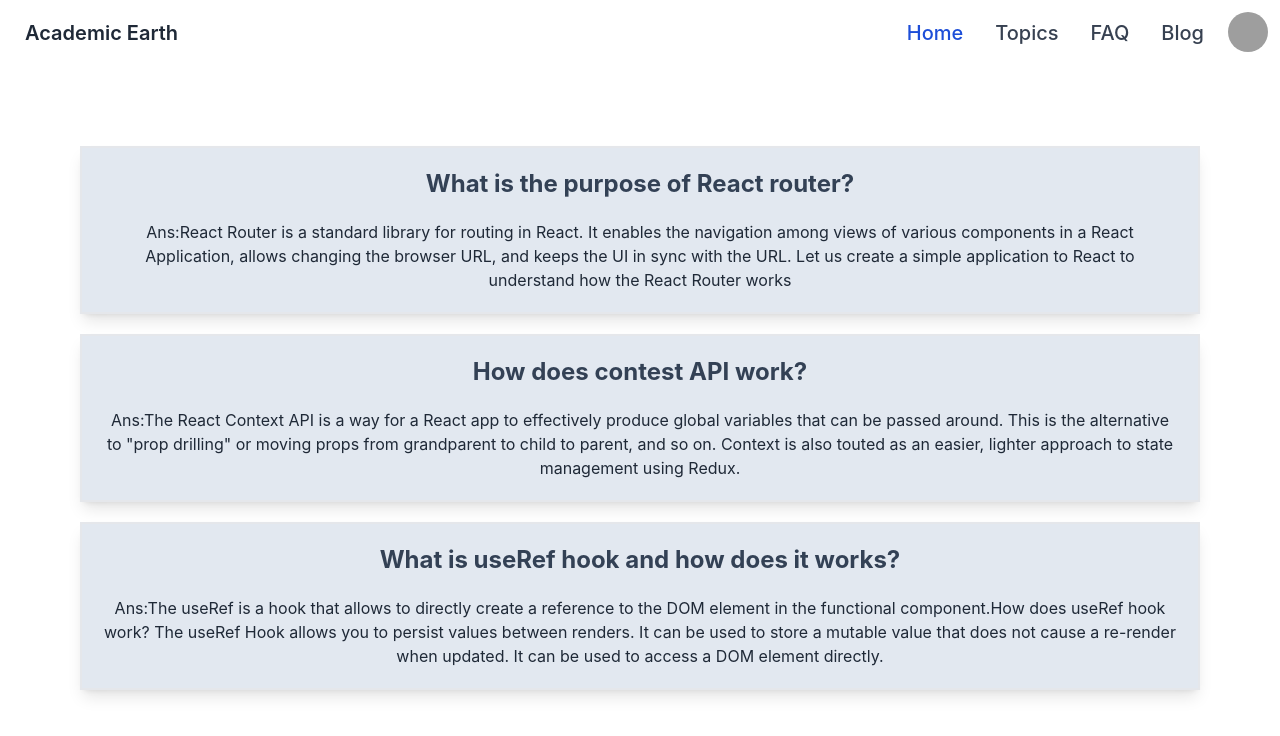
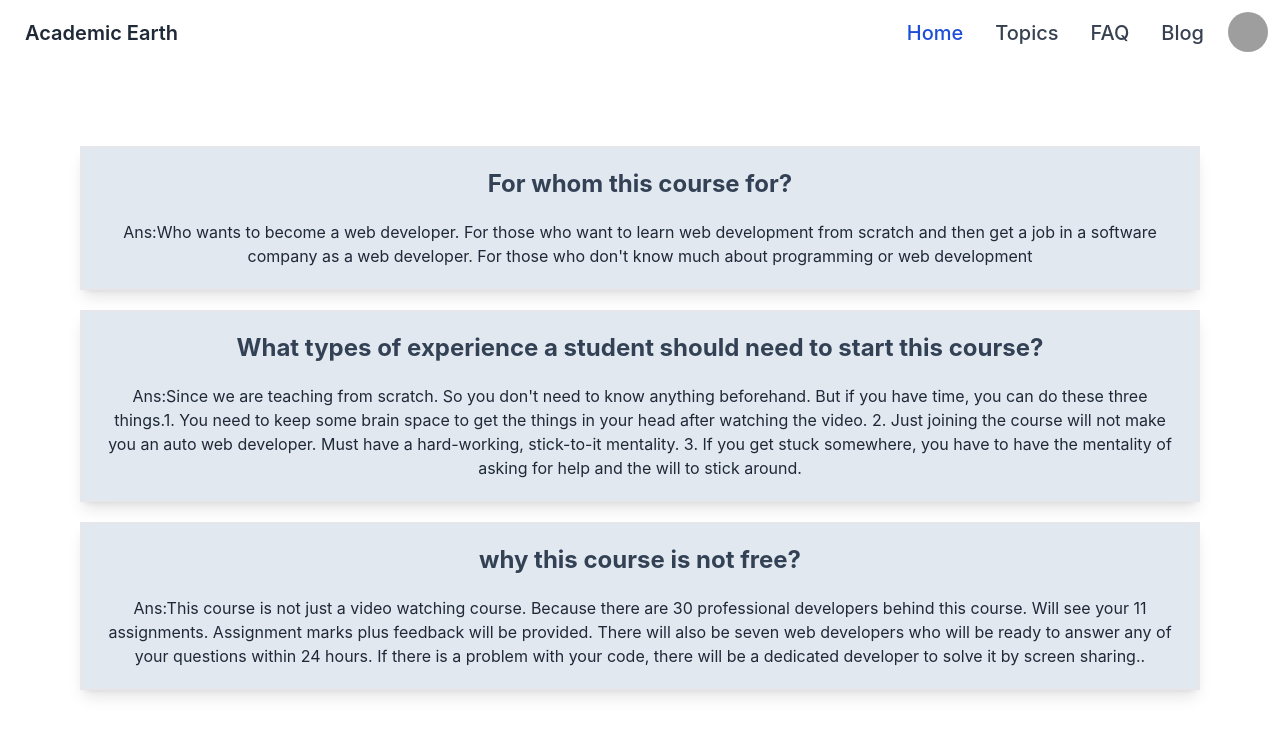
Before and after one commit to Partha1999/Accademic_Earth, a React (Create React App) app: page /Faq in a window 1280 px wide. Shown: the top 736 px of the page. Built offline with nearby package versions, Linux system fonts and the light colour scheme; grey boxes are pictures that could not be loaded.

Commit message:
Faq done

```diff
--- a/src/Component/FAQ/Faq.js
+++ b/src/Component/FAQ/Faq.js
@@ -6,33 +6,21 @@ const Faq = () => {
             <div>
             <div className="text-center mt-20 lg:mx-20 mx-3 ">
       <div className="border-2 p-5 shadow-lg mb-5 bg-slate-200">
-        <h1 className="mb-5 text-2xl font-bold text-slate-700">What is the purpose of React router?</h1>
+        <h1 className="mb-5 text-2xl font-bold text-slate-700">For whom this course for?</h1>
         <p>
-          Ans:React Router is a standard library for routing in React. It
-          enables the navigation among views of various components in a React
-          Application, allows changing the browser URL, and keeps the UI in sync
-          with the URL. Let us create a simple application to React to
-          understand how the React Router works
+          Ans:Who wants to become a web developer. For those who want to learn web development from scratch and then get a job in a software company as a web developer. For those who don't know much about programming or web development
         </p>
       </div>
       <div className="border-2 p-5 shadow-lg mb-5 bg-slate-200">
-        <h1 className=" text-2xl font-bold mb-5 text-slate-700">How does contest API work?</h1>
+        <h1 className=" text-2xl font-bold mb-5 text-slate-700">What types of experience a student should need to start this course?</h1>
         <p>
-          Ans:The React Context API is a way for a React app to effectively
-          produce global variables that can be passed around. This is the
-          alternative to "prop drilling" or moving props from grandparent to
-          child to parent, and so on. Context is also touted as an easier,
-          lighter approach to state management using Redux.
+          Ans:Since we are teaching from scratch. So you don't need to know anything beforehand. But if you have time, you can do these three things.1. You need to keep some brain space to get the things in your head after watching the video. 2. Just joining the course will not make you an auto web developer. Must have a hard-working, stick-to-it mentality. 3. If you get stuck somewhere, you have to have the mentality of asking for help and the will to stick around.
         </p>
       </div>
       <div className="border-2 p-5 shadow-lg mb-5 bg-slate-200">
-        <h1 className="mb-5 text-2xl font-bold text-slate-700">What is useRef hook and how does it works?</h1>
+        <h1 className="mb-5 text-2xl font-bold text-slate-700">why this course is not free?</h1>
         <p>
-          Ans:The useRef is a hook that allows to directly create a reference to
-          the DOM element in the functional component.How does useRef hook work?
-          The useRef Hook allows you to persist values between renders. It can
-          be used to store a mutable value that does not cause a re-render when
-          updated. It can be used to access a DOM element directly.
+          Ans:This course is not just a video watching course. Because there are 30 professional developers behind this course. Will see your 11 assignments. Assignment marks plus feedback will be provided. There will also be seven web developers who will be ready to answer any of your questions within 24 hours. If there is a problem with your code, there will be a dedicated developer to solve it by screen sharing..
         </p>
       </div>
     </div>
```
